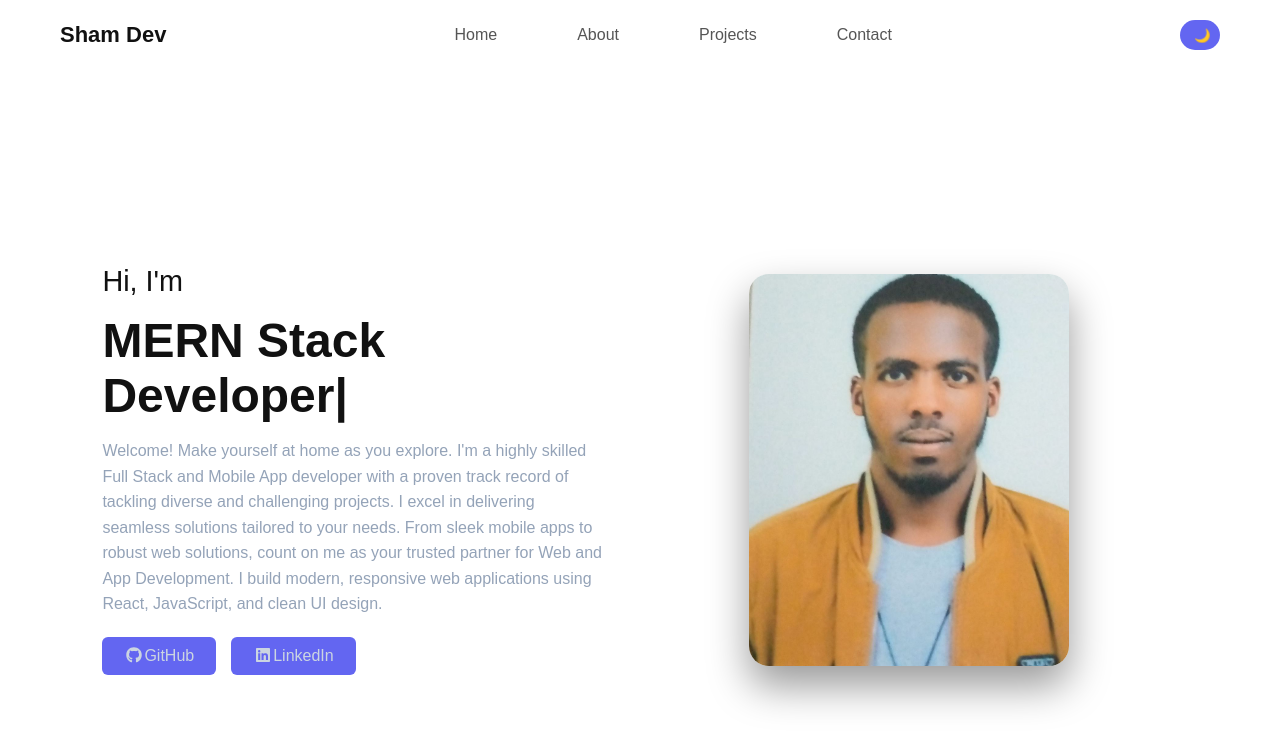
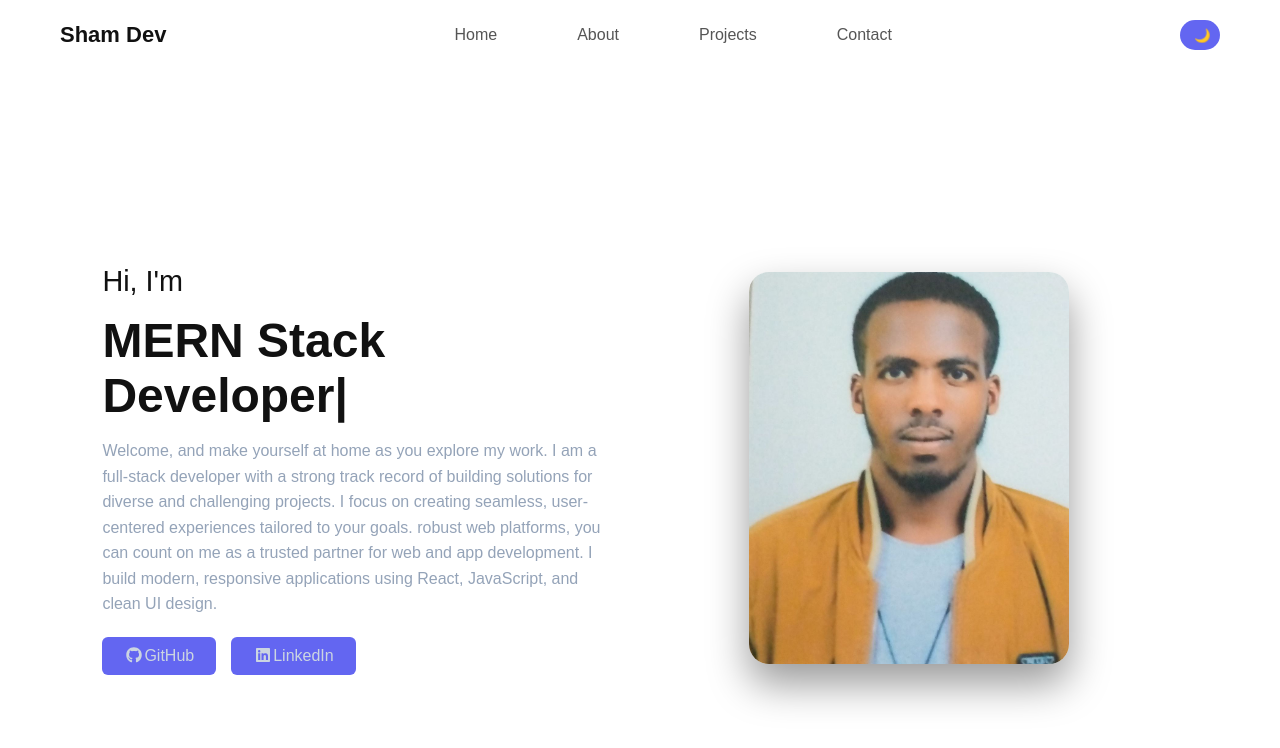
Before and after one commit to shambelkibr/my-Portfolio-by-React, a React (Vite) app: page / in a window 1280 px wide. Shown: the top 748 px of the page. Built offline with nearby package versions, Linux system fonts and the light colour scheme.

Commit message:
Update home intro text

```diff
--- a/src/components/Home.jsx
+++ b/src/components/Home.jsx
@@ -7,7 +7,7 @@ import profile from "../assets/sham.jpg";
 
 function Home() {
   return (
-    <section className="home">
+    <section className="home" id="home">
       <motion.div
         className="home-left"
         initial={{ opacity: 0, x: -80 }}
@@ -29,22 +29,22 @@ function Home() {
           speed={50}
           repeat={Infinity}
         />
+        <p>
+          Welcome, and make yourself at home as you explore my work. I am a
+          full-stack developer with a strong track record of
+          building solutions for diverse and challenging projects. I focus on
+          creating seamless, user-centered experiences tailored to your goals.
+           robust web platforms, you can count on me as
+          a trusted partner for web and app development. I build modern,
+          responsive applications using React, JavaScript, and clean UI design.
+        </p>
 
-        <p>
-          Welcome! Make yourself at home as you explore. I'm a highly skilled
-          Full Stack and Mobile App developer with a proven track record of
-          tackling diverse and challenging projects. I excel in delivering
-          seamless solutions tailored to your needs. From sleek mobile apps to
-          robust web solutions, count on me as your trusted partner for Web and
-          App Development. I build modern, responsive web applications using
-          React, JavaScript, and clean UI design.
-        </p>
         <div className="socials">
-
           <a
             className="home-btn"
             href="https://github.com/shambelkibr"
             target="_blank"
+            rel="noreferrer"
           >
             <FontAwesomeIcon icon={faGithub} />
             GitHub
@@ -54,6 +54,7 @@ function Home() {
             className="home-btn"
             href="https://linkedin.com/in/shanbel-kibre-b5ab38369"
             target="_blank"
+            rel="noreferrer"
           >
             {" "}
             <FontAwesomeIcon icon={faLinkedin} />
@@ -64,7 +65,7 @@ function Home() {
 
       <div className="home-right">
         <motion.div
-          className="home-right"
+          className="profile-orb"
           initial={{ opacity: 0, x: 80 }}
           animate={{ opacity: 1, x: 0 }}
           transition={{ duration: 1 }}
```
